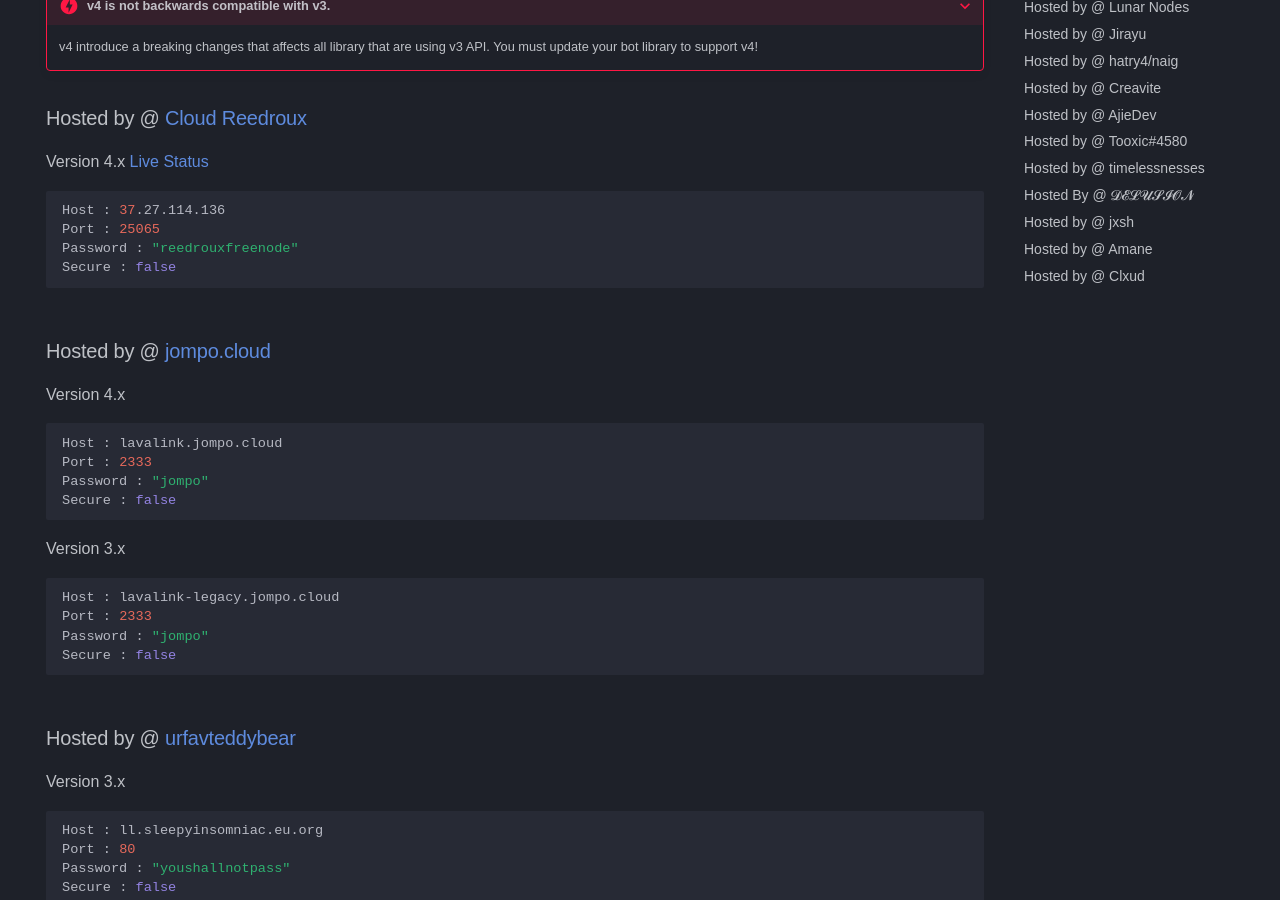
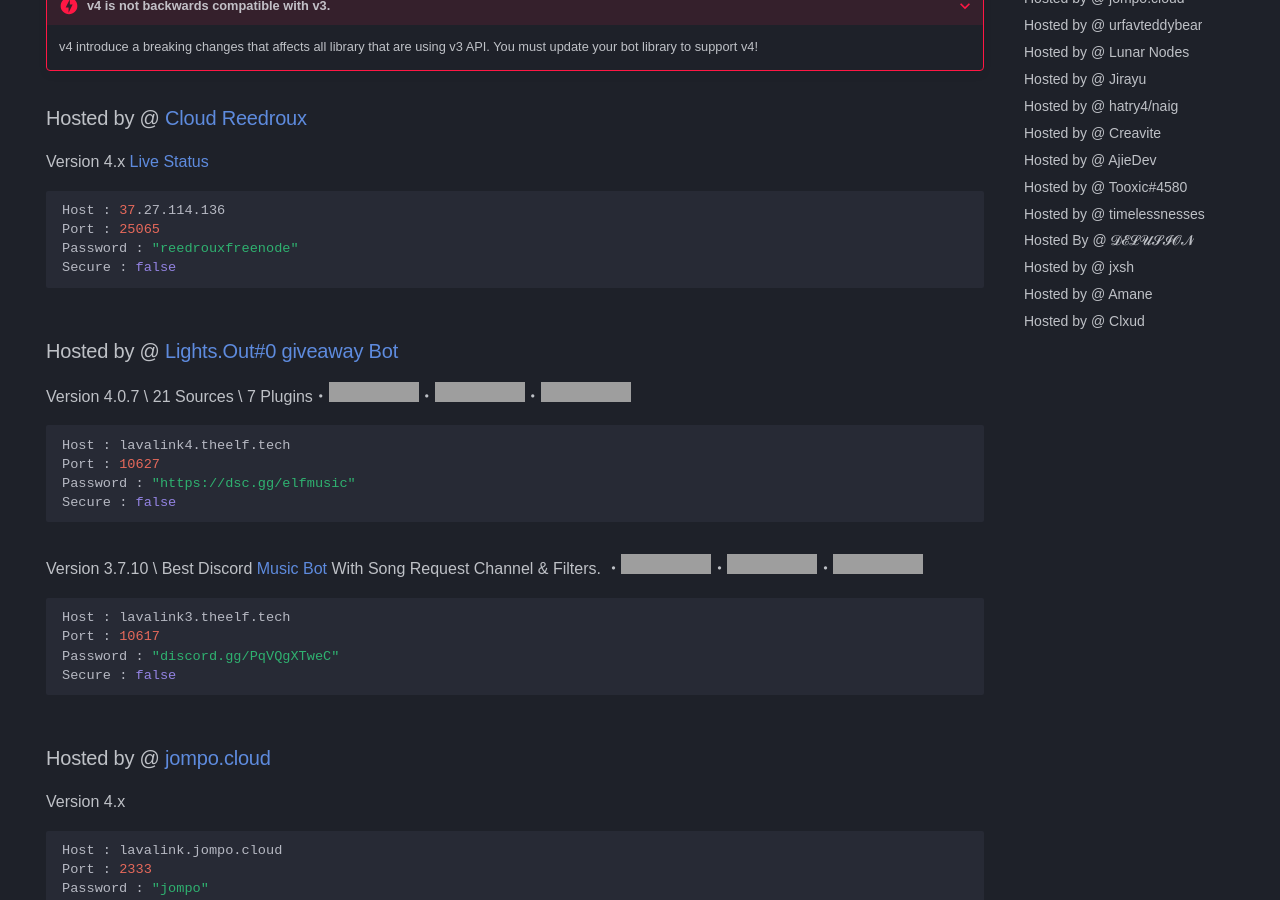
Before and after one commit to DarrenOfficial/lavalink-list, an MkDocs documentation site: the page built from docs/NoSSL/lavalink-without-ssl.md, in a window 1280 px wide and 900 px high, scrolled down 260 px. Built offline with MkDocs 1.6.1 and Material for MkDocs 9.7.7, drawn with Linux system fonts in a browser that asks for light colours; some web fonts are replaced; comment, search, counter and statistics services are not loaded; a style sheet for code colours, icons or effects is not loaded; some of the changed text lies outside the part shown; grey boxes are pictures that could not be loaded.

Commit message:
Update lavalink-without-ssl.md

````diff
--- a/docs/NoSSL/lavalink-without-ssl.md
+++ b/docs/NoSSL/lavalink-without-ssl.md
@@ -29,6 +29,23 @@ Version 4.x
 Host : 37.27.114.136
 Port : 25065
 Password : "reedrouxfreenode"
+Secure : false
+```
+
+### Hosted by @ [Lights.Out#0](https://discord.gg/AaZasMN3yG) [giveaway Bot ](https://discord.com/oauth2/authorize?client_id=1071937742759546931&scope=bot%20identify%20guilds%20applications.commands&response_type=code&redirect_uri=https://giveaway.theelf.tech&permissions=1513962695871&state=S1QnGwFMYipE8mCfH_P44)
+Version 4.0.7 \ 21 Sources \ 7 Plugins・![status](https://granite-bear.pikapod.net/api/badge/7/status)・![Ping](https://granite-bear.pikapod.net/api/badge/7/response)・![uptime](https://granite-bear.pikapod.net/api/badge/7/uptime)
+```bash
+Host : lavalink4.theelf.tech
+Port : 10627
+Password : "https://dsc.gg/elfmusic"
+Secure : false
+```
+
+Version 3.7.10 \ Best Discord [Music Bot](https://discord.com/oauth2/authorize?client_id=1076205165587222618&permissions=139657014608&scope=bot%20applications.commands) With Song Request Channel & Filters. ・![status](https://granite-bear.pikapod.net/api/badge/6/status)・![Ping](https://granite-bear.pikapod.net/api/badge/6/response)・![uptime](https://granite-bear.pikapod.net/api/badge/6/uptime)
+```bash
+Host : lavalink3.theelf.tech
+Port : 10617
+Password : "discord.gg/PqVQgXTweC"
 Secure : false
 ```
 
````
